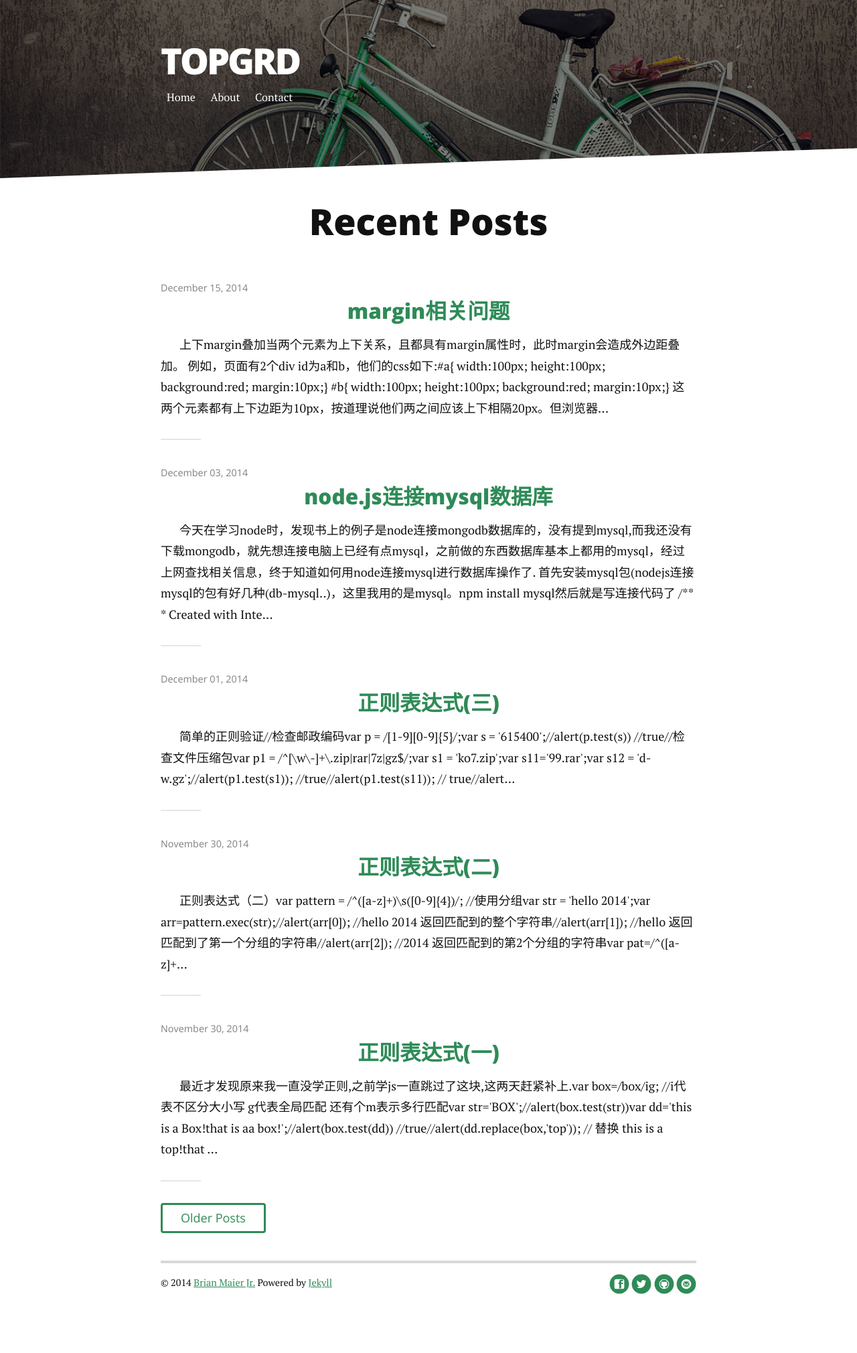
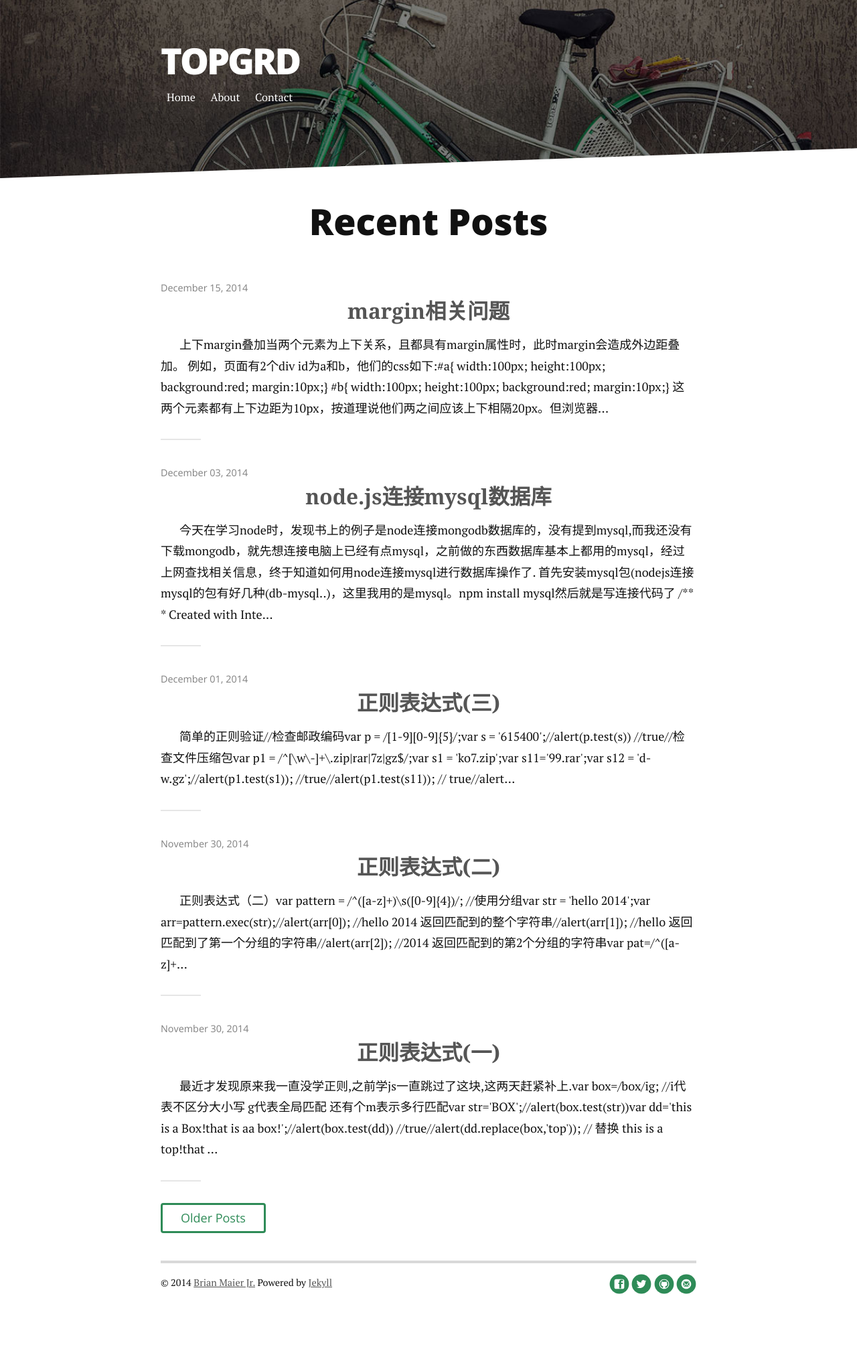
Before and after one commit to TopGrd/Jekyll, a Jekyll site: the page built from index.html, in a window 1280 px wide. Shown: the whole page at 67% size. Built offline with Jekyll 4.4.1, drawn with Linux system fonts in a browser that asks for light colours; nearby versions of some CDN libraries; Markdown is read by kramdown in place of the engine named in the settings; the list of posts is cut into pages by our own code.

Commit message:
Update style.css

```diff
--- a/assets/css/style.css
+++ b/assets/css/style.css
@@ -672,7 +672,7 @@ img,video,audio,iframe,object {
 }
 
 a {
-	color: #2e8b57
+	color: #555
 }
 
 a:hover {
@@ -1059,6 +1059,7 @@ dd {
 .posts li h3 {
 	margin: 0 0 .5em;
 	text-align: center;
+	font-family: Cambria, Georgia, "Microsoft Jhenghei", "Hiragino Sans GB", "Microsoft YaHei", "Times New Roman", serif;
 }
 
 @media only screen and (min-width:800px) {
```
